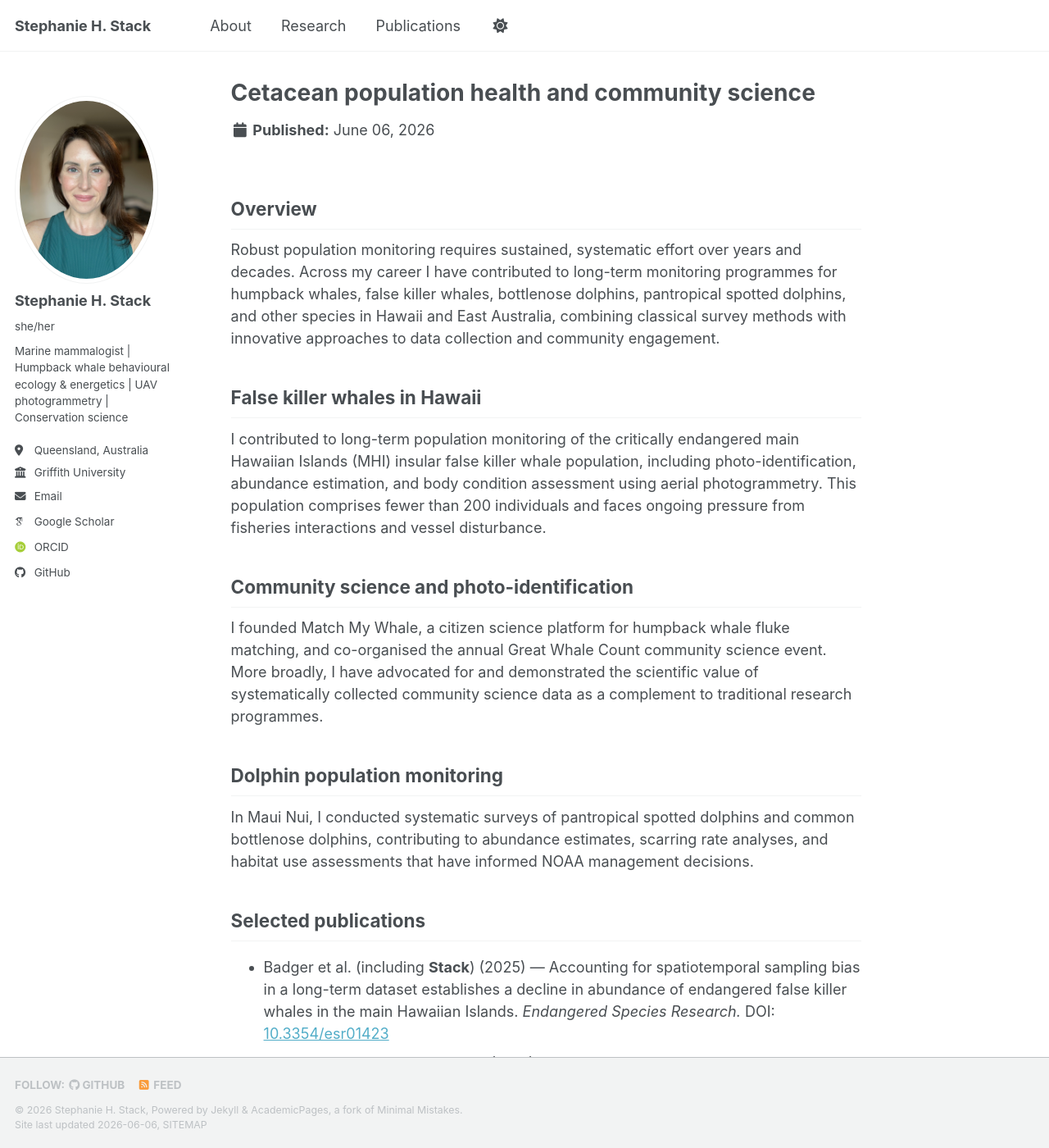
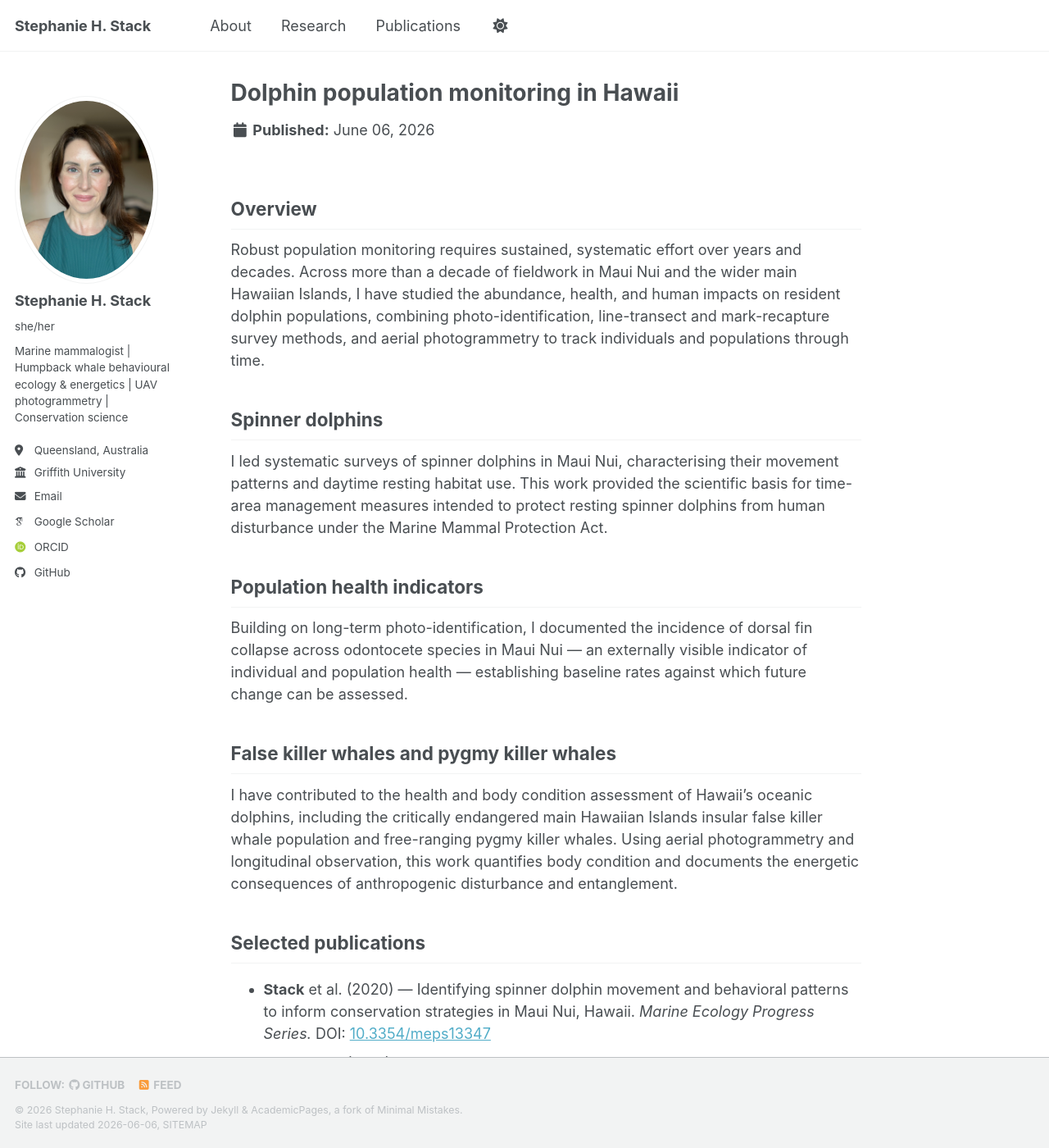
Before and after one commit to stephaniestack/stephaniestack.github.io, a Jekyll site: the page built from _portfolio/04-cetacean-population-health.md, in a window 1280 px wide and 1400 px high. Shown: the whole window at 82% size. Built offline with Jekyll 4.4.1, drawn with Linux system fonts in a browser that asks for light colours; some web fonts are replaced; a script bundle is joined from its source files by our own code; library files that are not in the unit come from our copies; some of the changed text lies outside the part shown.

Commit message:
Add files via upload

```diff
--- a/_portfolio/04-cetacean-population-health.md
+++ b/_portfolio/04-cetacean-population-health.md
@@ -1,27 +1,28 @@
 ---
-title: "Cetacean population health and community science"
-excerpt: "Long-term population monitoring of multiple cetacean species in Hawaii and Australia, combining systematic survey methods with innovative community science platforms."
+title: "Dolphin population monitoring in Hawaii"
+excerpt: "Long-term monitoring of Hawaiian dolphin populations — spinner dolphins, false killer whales, and pygmy killer whales — to assess abundance, health, and the impacts of human disturbance."
 collection: portfolio
 ---
 
 ## Overview
 
-Robust population monitoring requires sustained, systematic effort over years and decades. Across my career I have contributed to long-term monitoring programmes for humpback whales, false killer whales, bottlenose dolphins, pantropical spotted dolphins, and other species in Hawaii and East Australia, combining classical survey methods with innovative approaches to data collection and community engagement.
+Robust population monitoring requires sustained, systematic effort over years and decades. Across more than a decade of fieldwork in Maui Nui and the wider main Hawaiian Islands, I have studied the abundance, health, and human impacts on resident dolphin populations, combining photo-identification, line-transect and mark-recapture survey methods, and aerial photogrammetry to track individuals and populations through time.
 
-## False killer whales in Hawaii
+## Spinner dolphins
 
-I contributed to long-term population monitoring of the critically endangered main Hawaiian Islands (MHI) insular false killer whale population, including photo-identification, abundance estimation, and body condition assessment using aerial photogrammetry. This population comprises fewer than 200 individuals and faces ongoing pressure from fisheries interactions and vessel disturbance.
+I led systematic surveys of spinner dolphins in Maui Nui, characterising their movement patterns and daytime resting habitat use. This work provided the scientific basis for time-area management measures intended to protect resting spinner dolphins from human disturbance under the Marine Mammal Protection Act.
 
-## Community science and photo-identification
+## Population health indicators
 
-I founded Match My Whale, a citizen science platform for humpback whale fluke matching, and co-organised the annual Great Whale Count community science event. More broadly, I have advocated for and demonstrated the scientific value of systematically collected community science data as a complement to traditional research programmes.
+Building on long-term photo-identification, I documented the incidence of dorsal fin collapse across odontocete species in Maui Nui — an externally visible indicator of individual and population health — establishing baseline rates against which future change can be assessed.
 
-## Dolphin population monitoring
+## False killer whales and pygmy killer whales
 
-In Maui Nui, I conducted systematic surveys of pantropical spotted dolphins and common bottlenose dolphins, contributing to abundance estimates, scarring rate analyses, and habitat use assessments that have informed NOAA management decisions.
+I have contributed to the health and body condition assessment of Hawaii's oceanic dolphins, including the critically endangered main Hawaiian Islands insular false killer whale population and free-ranging pygmy killer whales. Using aerial photogrammetry and longitudinal observation, this work quantifies body condition and documents the energetic consequences of anthropogenic disturbance and entanglement.
 
 ## Selected publications
 
-- Badger et al. (including **Stack**) (2025) — Accounting for spatiotemporal sampling bias in a long-term dataset establishes a decline in abundance of endangered false killer whales in the main Hawaiian Islands. *Endangered Species Research.* DOI: [10.3354/esr01423](https://doi.org/10.3354/esr01423)
-- Van Cise et al. (including **Stack**) (2021) — Mark-recapture estimates reveal declines in abundance of common bottlenose dolphin stocks in the main Hawaiian Islands. *Endangered Species Research.* DOI: [10.3354/esr01117](https://doi.org/10.3354/esr01117)
+- **Stack** et al. (2020) — Identifying spinner dolphin movement and behavioral patterns to inform conservation strategies in Maui Nui, Hawaii. *Marine Ecology Progress Series.* DOI: [10.3354/meps13347](https://doi.org/10.3354/meps13347)
+- **Stack** et al. (2019) — Incidence of odontocetes with dorsal fin collapse in Maui Nui, Hawaii. *Aquatic Mammals.* DOI: [10.1578/AM.45.3.2019.257](https://doi.org/10.1578/AM.45.3.2019.257)
+- Currie, Stirling, Olson, van Aswegen, Evans, **Stack** et al. (2026) — Body condition differs among social clusters and across years in endangered false killer whales in Hawaiʻi. *Endangered Species Research.* DOI: [10.3354/esr01505](https://doi.org/10.3354/esr01505)
 - Currie, van Aswegen, **Stack** et al. (2021) — Rapid weight loss in free ranging pygmy killer whales and the implications for anthropogenic disturbance of odontocetes. *Scientific Reports.* DOI: [10.1038/s41598-021-87514-2](https://doi.org/10.1038/s41598-021-87514-2)
```
Also changed, not shown: _portfolio/01-body-condition-climate-change.md (+6 -4 lines), _portfolio/02-population-connectivity-movement.md (+14 -7 lines), _portfolio/03-human-impacts-behavior-policy.md (+4 -12 lines).
